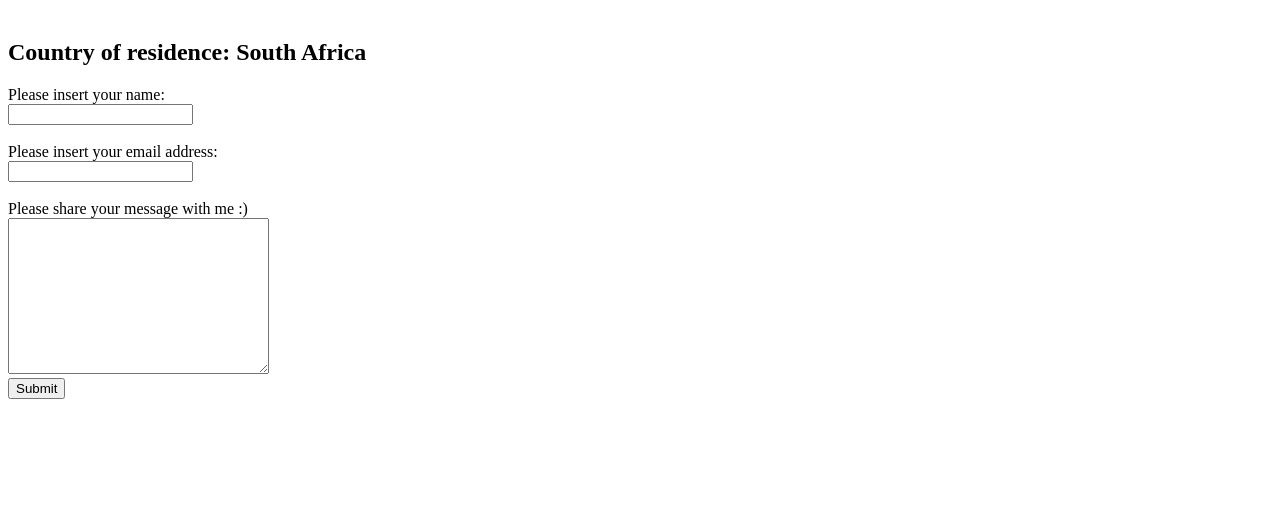
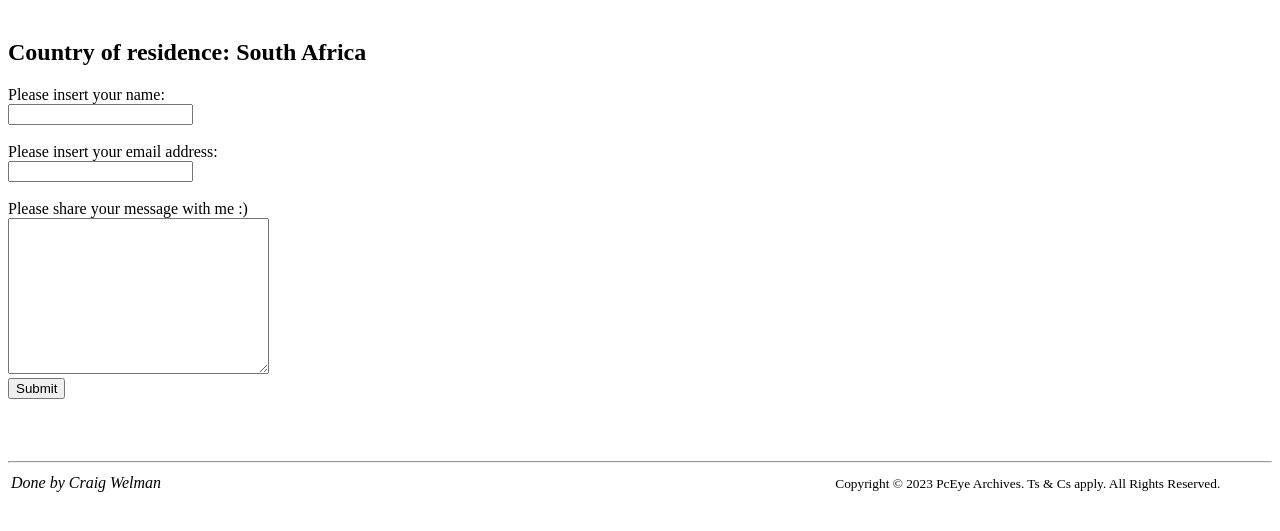
Before and after one commit to PlayStarX/Html-Portfolio, a plain HTML site: page contact.html in a window 1280 px wide. Shown: the part 79-610 px from the top of the page. Drawn offline with Linux system fonts and the light colour scheme.

Commit message:
Update contact.html
Edited footer element

```diff
--- a/contact.html
+++ b/contact.html
@@ -21,5 +21,21 @@
       <textarea name="message" cols="30" rows="10"></textarea><br>
       <input type="submit" value="Submit" />
     </form>
+<br>
+    <br>
+    <br>
+    <hr>
   </body>
+  <footer>
+    <table>
+      <tr>
+        <td width="68%"><address>Done by Craig Welman</address></td>
+        <td>
+            <small>
+              Copyright © 2023 PcEye Archives. Ts & Cs apply. All Rights Reserved.
+            </small>
+      </td>
+      </tr>
+    </table>
+  </footer>
 </html>
```
